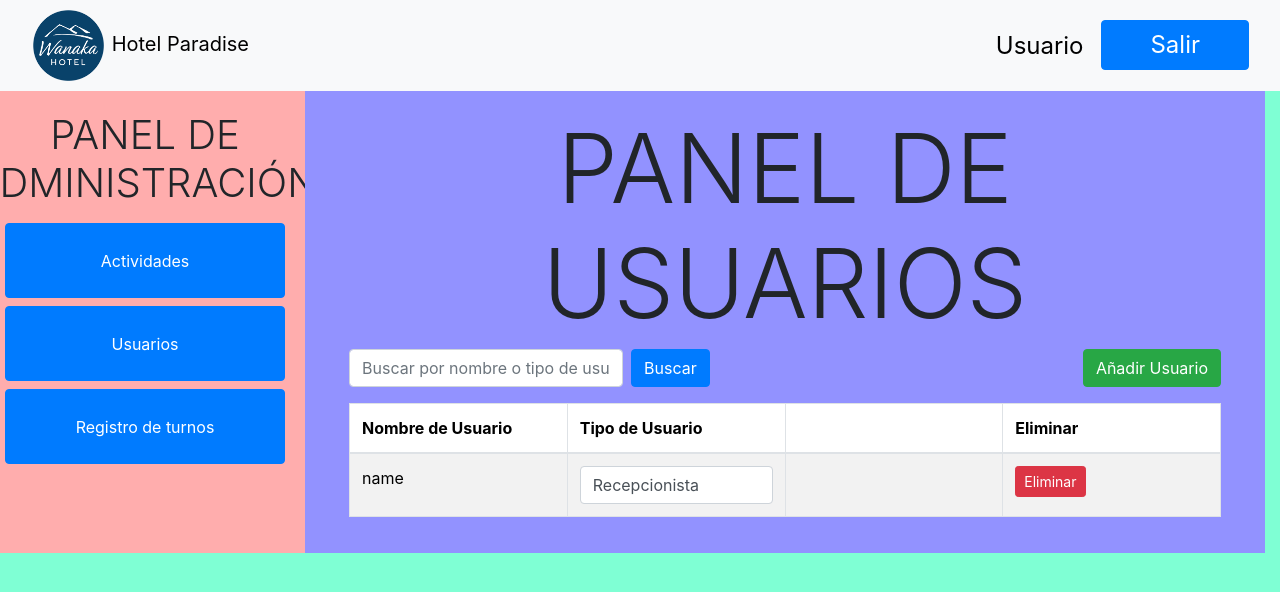
After one commit to ariel-seijo/hotel-paradise, a PHP site: page /PAGINAS/administrador-usuarios.php in a window 1280 px wide. The commit adds this page. Shown: the top 592 px of the page. Run offline with PHP 8.4, Linux system fonts and the light colour scheme; tables that the repository leaves empty or names only in its code hold one stand-in row (values such as "Sample post"); data that the repository does not hold is empty.

Commit message:
administracion de usuarios lista

```diff
--- a/PAGINAS/administrador-actividades.php
+++ b/PAGINAS/administrador-actividades.php
@@ -16,8 +16,8 @@
         <div class="row">
             <div class="col-3 h-100vh seccion-panel gap-2">
                 <h1 class="display-6 text-center">PANEL DE ADMINISTRACIÓN</h1>
-                <a class="btn btn-primary w-100 btnPanel" href="#" role="button">Actividades</a>
-                <a class="btn btn-primary w-100 btnPanel" href="#" role="button">Usuarios</a>
+                <a class="btn btn-primary w-100 btnPanel" href="administrador-actividades.php" role="button">Actividades</a>
+                <a class="btn btn-primary w-100 btnPanel" href="administrador-usuarios.php" role="button">Usuarios</a>
                 <a class="btn btn-primary w-100 btnPanel" href="#" role="button">Registro de turnos</a>
             </div>
             <div class="col-9 seccion-elegida">
--- /dev/null
+++ b/PAGINAS/administrador-usuarios.php
@@ -0,0 +1,179 @@
+<?php
+include '../SCRIPT/conexion.php';
+
+// Buscar usuarios según el criterio
+$searchQuery = "";
+if (isset($_GET['search'])) {
+    $searchQuery = $_GET['search'];
+    $query = "SELECT * FROM usuarios WHERE email LIKE ? OR (CASE WHEN isAdmin=1 THEN 'Administrador' ELSE 'Recepcionista' END) LIKE ?";
+    $stmt = $conn->prepare($query);
+    $searchTerm = '%' . $searchQuery . '%';
+    $stmt->bind_param("ss", $searchTerm, $searchTerm);
+} else {
+    $query = "SELECT * FROM usuarios";
+    $stmt = $conn->prepare($query);
+}
+$stmt->execute();
+$result = $stmt->get_result();
+?>
+
+<!DOCTYPE html>
+<html lang="en">
+
+<head>
+    <meta charset="UTF-8">
+    <meta name="viewport" content="width=device-width, initial-scale=1.0">
+    <title>USUARIOS - Hotel Paradise</title>
+    <link href="https://cdn.jsdelivr.net/npm/bootstrap@5.3.3/dist/css/bootstrap.min.css" rel="stylesheet" integrity="sha384-QWTKZyjpPEjISv5WaRU9OFeRpok6YctnYmDr5pNlyT2bRjXh0JMhjY6hW+ALEwIH" crossorigin="anonymous">
+    <link rel="stylesheet" href="https://maxcdn.bootstrapcdn.com/bootstrap/4.5.2/css/bootstrap.min.css">
+    <link rel="stylesheet" href="../ESTILOS/panel-administrador-estilo.css">
+    <style>
+        .scrollable-table {
+            max-height: 400px;
+            overflow-y: auto;
+        }
+
+        .user-info {
+            display: flex;
+            align-items: center;
+            gap: 10px;
+            justify-content: space-between;
+        }
+
+        /* Asegurar el mismo ancho en cada columna */
+        .w-25 {
+            width: 25%;
+        }
+    </style>
+</head>
+
+<body>
+    <?php include 'navbar.php'; ?>
+    <div class="container contenedor-principal">
+        <div class="row">
+            <div class="col-3 seccion-panel gap-2">
+                <h1 class="display-6 text-center">PANEL DE ADMINISTRACIÓN</h1>
+                <a class="btn btn-primary w-100 btnPanel" href="administrador-actividades.php" role="button">Actividades</a>
+                <a class="btn btn-primary w-100 btnPanel" href="administrador-usuarios.php" role="button">Usuarios</a>
+                <a class="btn btn-primary w-100 btnPanel" href="#" role="button">Registro de turnos</a>
+            </div>
+            <div class="col-9 seccion-elegida">
+                <h1 class="display-1 text-center">PANEL DE USUARIOS</h1>
+                <div class="d-flex justify-content-between align-items-center mb-3 px-4">
+                    <form method="get" class="form-inline">
+                        <input type="text" name="search" placeholder="Buscar por nombre o tipo de usuario" value="<?= $searchQuery ?>" class="form-control mr-2">
+                        <button type="submit" class="btn btn-primary">Buscar</button>
+                    </form>
+                    <button class="btn btn-success" data-toggle="modal" data-target="#addUserModal">Añadir Usuario</button>
+                </div>
+
+                <div class="table-responsive scrollable-table px-4">
+                    <table class="table table-bordered table-striped">
+                        <thead>
+                            <tr>
+                                <th style="width: 25%;">Nombre de Usuario</th>
+                                <th style="width: 25%;">Tipo de Usuario</th>
+                                <th style="width: 25%;"></th>
+                                <th style="width: 25%;">Eliminar</th>
+                            </tr>
+                        </thead>
+                        <tbody>
+                            <?php while ($row = $result->fetch_assoc()): ?>
+                                <tr>
+                                    <td style="width: 25%;"><?= explode('@', $row['email'])[0]; ?></td>
+                                    <td style="width: 25%;">
+                                        <div class="user-info d-flex align-items-center justify-content-between">
+                                            <select class="form-control user-type" data-id="<?= $row['id'] ?>">
+                                                <option value="0" <?= $row['isAdmin'] == 0 ? 'selected' : '' ?>>Recepcionista</option>
+                                                <option value="1" <?= $row['isAdmin'] == 1 ? 'selected' : '' ?>>Administrador</option>
+                                            </select>
+                                        </div>
+                                    </td>
+                                    <td style="width: 25%;">
+                                        <button class="btn btn-warning btn-sm update-btn" style="display: none;" data-id="<?= $row['id'] ?>">Cambiar Permiso</button>
+                                    </td>
+                                    <td style="width: 25%;">
+                                        <button class="btn btn-danger btn-sm delete-btn" data-id="<?= $row['id'] ?>">Eliminar</button>
+                                    </td>
+                                </tr>
+                            <?php endwhile; ?>
+                        </tbody>
+                    </table>
+                </div>
+            </div>
+            <!-- Modal para añadir usuario -->
+            <div class="modal fade" id="addUserModal" tabindex="-1" role="dialog">
+                <div class="modal-dialog" role="document">
+                    <div class="modal-content">
+                        <form id="addUserForm" action="../SCRIPT/add_user.php" method="post">
+                            <div class="modal-header">
+                                <h5 class="modal-title">Añadir Usuario</h5>
+                                <button type="button" class="close" data-dismiss="modal">&times;</button>
+                            </div>
+                            <div class="modal-body">
+                                <div class="form-group">
+                                    <label>Email:</label>
+                                    <input type="email" name="email" required class="form-control">
+                                </div>
+                                <div class="form-group">
+                                    <label>Contraseña:</label>
+                                    <input type="password" name="contraseña" required class="form-control">
+                                </div>
+                                <div class="form-group">
+                                    <label>Tipo de Usuario:</label>
+                                    <select name="isAdmin" class="form-control">
+                                        <option value="0">Recepcionista</option>
+                                        <option value="1">Administrador</option>
+                                    </select>
+                                </div>
+                            </div>
+                            <div class="modal-footer">
+                                <button type="button" class="btn btn-secondary" data-dismiss="modal">Cancelar</button>
+                                <button type="submit" class="btn btn-primary">Crear Usuario</button>
+                            </div>
+                        </form>
+                    </div>
+                </div>
+            </div>
+        </div>
+    </div>
+    <script src="https://code.jquery.com/jquery-3.5.1.min.js"></script>
+    <script src="https://cdn.jsdelivr.net/npm/bootstrap@4.5.2/dist/js/bootstrap.bundle.min.js"></script>
+    <script>
+        $(document).ready(function() {
+            // Mostrar botón Cambiar Permiso al cambiar el tipo de usuario
+            $('.user-type').on('change', function() {
+                $(this).closest('td').siblings().find('.update-btn').show();
+            });
+
+            // Cambiar Permiso en la BD
+            $('.update-btn').on('click', function() {
+                var userId = $(this).data('id');
+                var newType = $(this).closest('tr').find('.user-type').val();
+                $.post('../SCRIPT/update_user.php', {
+                    id: userId,
+                    isAdmin: newType
+                }, function() {
+                    alert('Permiso actualizado correctamente');
+                    location.reload();
+                });
+            });
+
+            // Eliminar Usuario
+            $('.delete-btn').on('click', function() {
+                if (confirm('¿Estás seguro de eliminar este usuario?')) {
+                    var userId = $(this).data('id');
+                    $.post('../SCRIPT/delete_user.php', {
+                        id: userId
+                    }, function() {
+                        alert('Usuario eliminado');
+                        location.reload();
+                    });
+                }
+            });
+        });
+    </script>
+
+</body>
+
+</html>
```
Also changed, not shown: PAGINAS/turnos.php (+62 -5 lines), SCRIPT/add_user.php (added, +14 -0 lines), SCRIPT/delete_user.php (added, +10 -0 lines), SCRIPT/eliminar-actividad.php (+10 -2 lines), SCRIPT/eliminar-reserva.php (added, +34 -0 lines), SCRIPT/generar-turno.php (+25 -11 lines), SCRIPT/update_user.php (added, +12 -0 lines).
